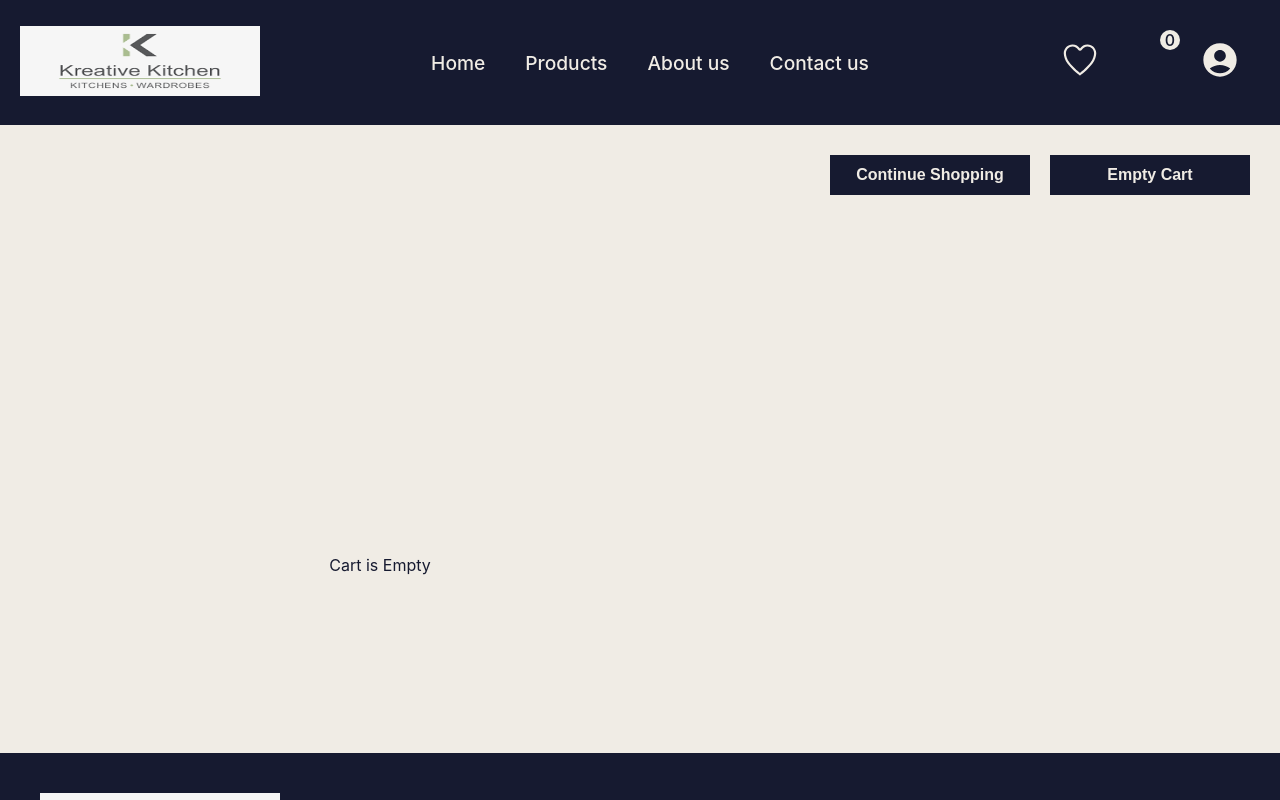
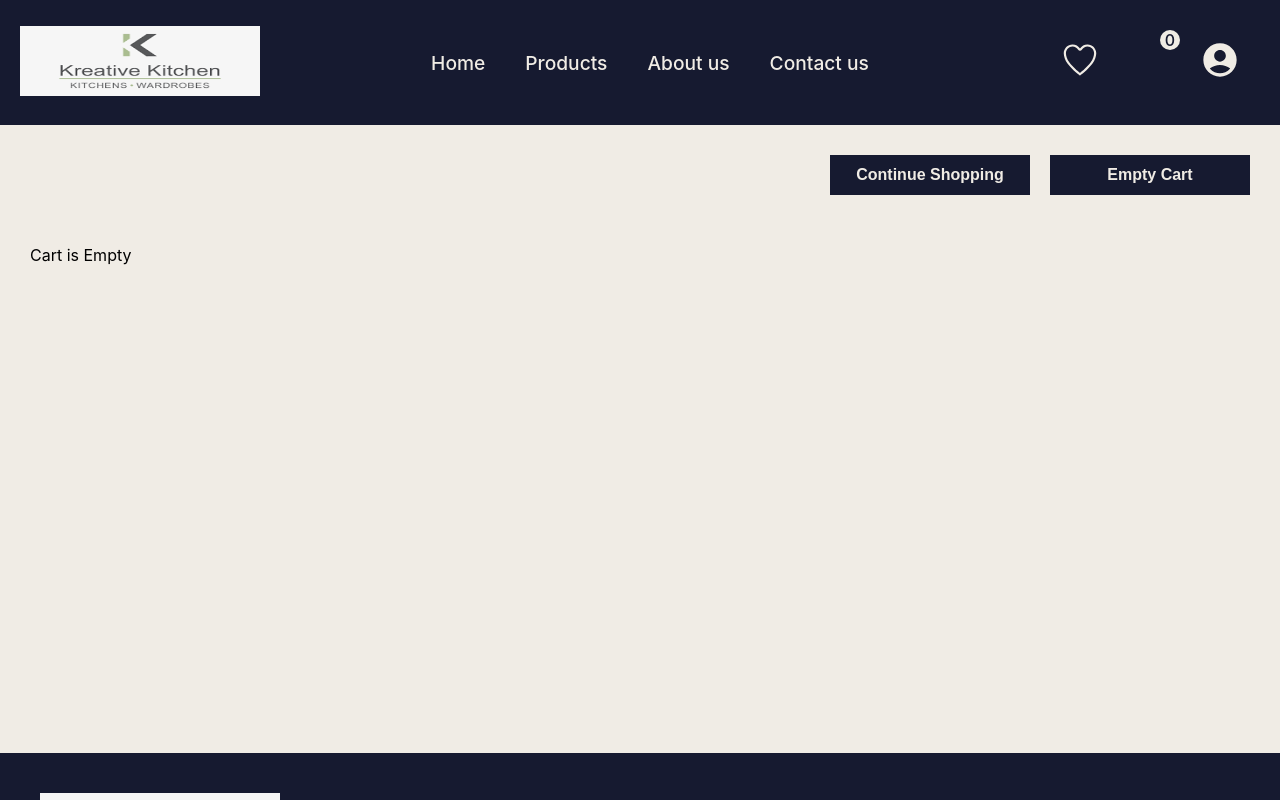
Before and after one commit to jinali99/Coller, a React (Create React App) app: page /cart in a window 1280 px wide. Shown: the top 800 px of the page. Built offline with nearby package versions, Linux system fonts and the light colour scheme; some icons are missing.

Commit message:
- change condition

```diff
--- a/src/components/Cart/cart.js
+++ b/src/components/Cart/cart.js
@@ -12,9 +12,7 @@ const Cart = () => {
     const dispatch = useDispatch()
 
     const cartList = useMemo(() => {
-        if (!cartItem.length) {
-            return <div className={classes.emptyCarttext}>Cart is Empty</div>
-        } else {
+        if (cartItem.length) {
             return cartItem.map((item) => {
                 return (
                     <div key={item.id} className={classes.cartItems}>
@@ -23,6 +21,8 @@ const Cart = () => {
                 )
             })
         }
+
+        return <div className={classes.emptyCart}>Cart is Empty</div>
     }, [cartItem])
 
     return (
```
